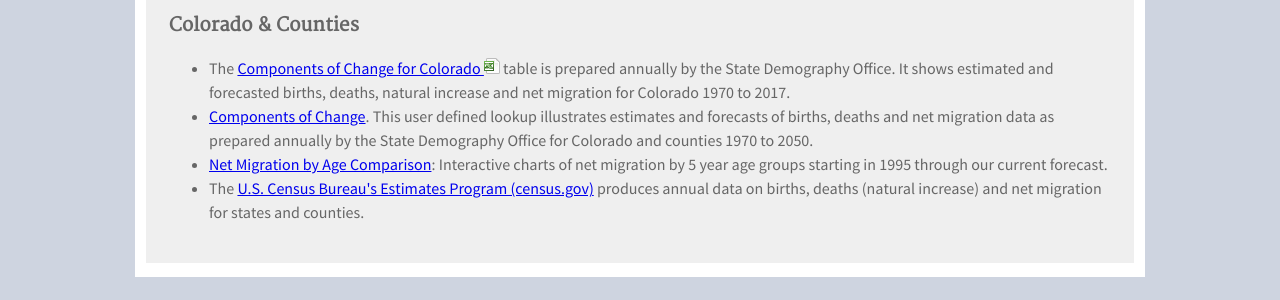
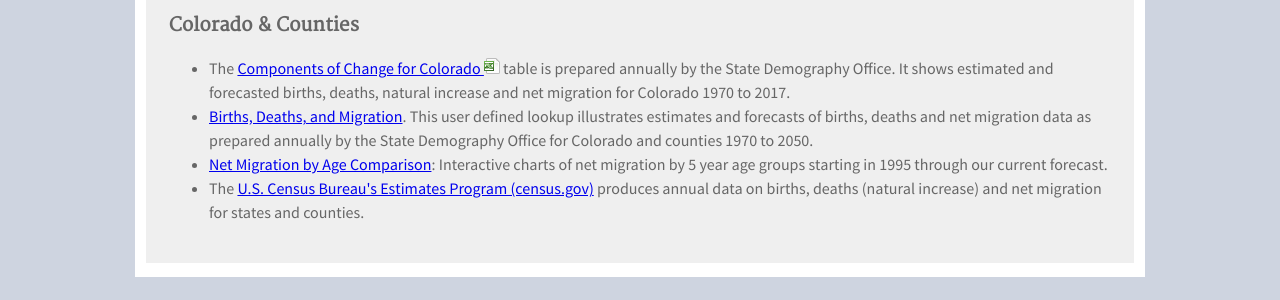
Before and after one commit to TBleess/Website_New, a Jekyll site: the page built from pages/2_BirthsDeathsMig/index.md, in a window 1280 px wide. Shown: the part 585-885 px from the top of the page. Built offline with Jekyll 4.4.1, drawn with Linux system fonts in a browser that asks for light colours.

Commit message:
Rename "Components" link

```diff
--- a/pages/2_BirthsDeathsMig/index.md
+++ b/pages/2_BirthsDeathsMig/index.md
@@ -22,6 +22,6 @@ description: "Colorado components of change data.  Births, deaths and migration
 ### Colorado & Counties
 
 - The [Components of Change for Colorado ![xls](/images/page_white_excel.png 'download xls file')](https://drive.google.com/uc?export=download&id=0B-vz6H4k4SESYk04anlab3BUNDQ) table is prepared annually by the State Demography Office. It shows estimated and forecasted births, deaths, natural increase and net migration for Colorado 1970 to 2017.
-- [Components of Change](/births-deaths-migration/data/components-change#components-of-change).  This user defined lookup illustrates estimates and forecasts of births, deaths and net migration data as prepared annually by the State Demography Office for Colorado and counties 1970 to 2050.
+- [Births, Deaths, and Migration](/births-deaths-migration/data/components-change#components-of-change).  This user defined lookup illustrates estimates and forecasts of births, deaths and net migration data as prepared annually by the State Demography Office for Colorado and counties 1970 to 2050.
 - [Net Migration by Age Comparison](https://gis.dola.colorado.gov/apps/netmigration_dashboard/): Interactive charts of net migration by 5 year age groups starting in 1995 through our current forecast.
 - The [U.S. Census Bureau\'s Estimates Program (census.gov)](https://www.census.gov/programs-surveys/popest.html) produces annual data on births, deaths (natural increase) and net migration for states and counties.
```
